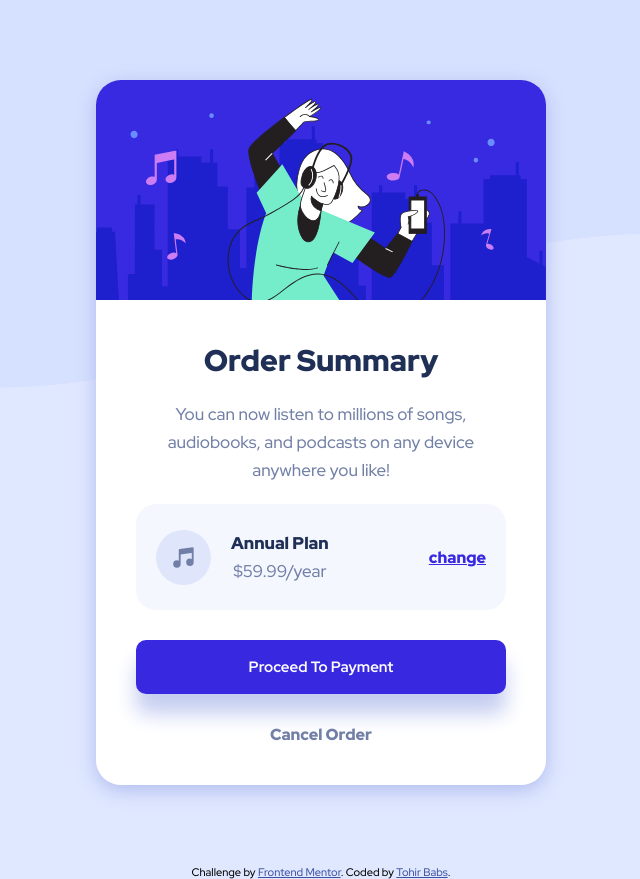
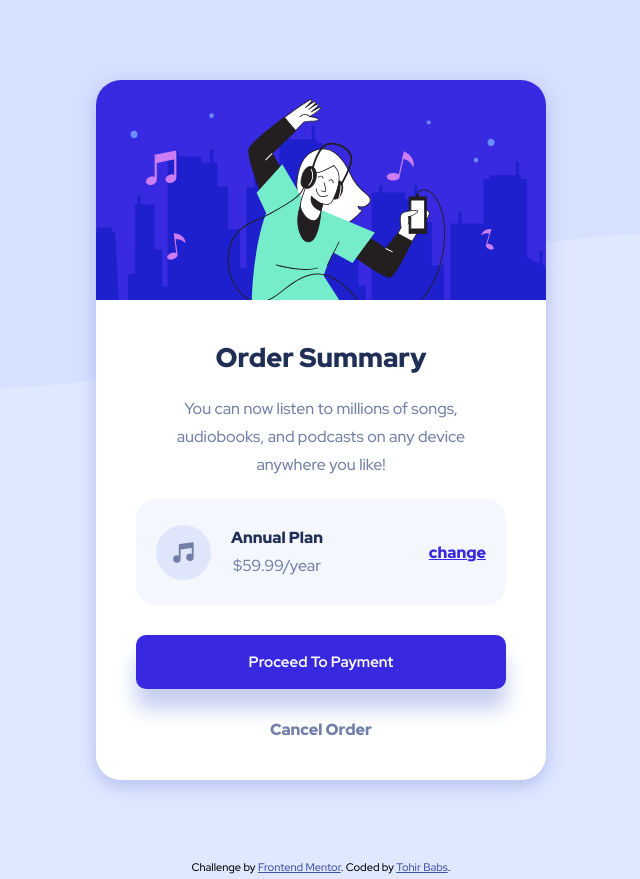
Before and after one commit to TohirBabs/Order-summary-card-component, a plain HTML site: page index.html in a window 1280 px wide. Shown: the whole page, without its empty margins (319-959 px from the left). Drawn offline with Linux system fonts and the light colour scheme.

Commit message:
Update style.css

```diff
--- a/style.css
+++ b/style.css
@@ -14,7 +14,7 @@ body {
 }
 
 p {
-    font-size: 17px;
+    font-size: 16px;
     line-height: 28px;
 }
 
@@ -72,7 +72,7 @@ button:hover {
 }
 
 .info h1 {
-    font-size: 30px;
+    font-size: 27px;
     text-transform: capitalize;
     font-weight: 900;
     color: hsl(223, 47%, 23%);
```
